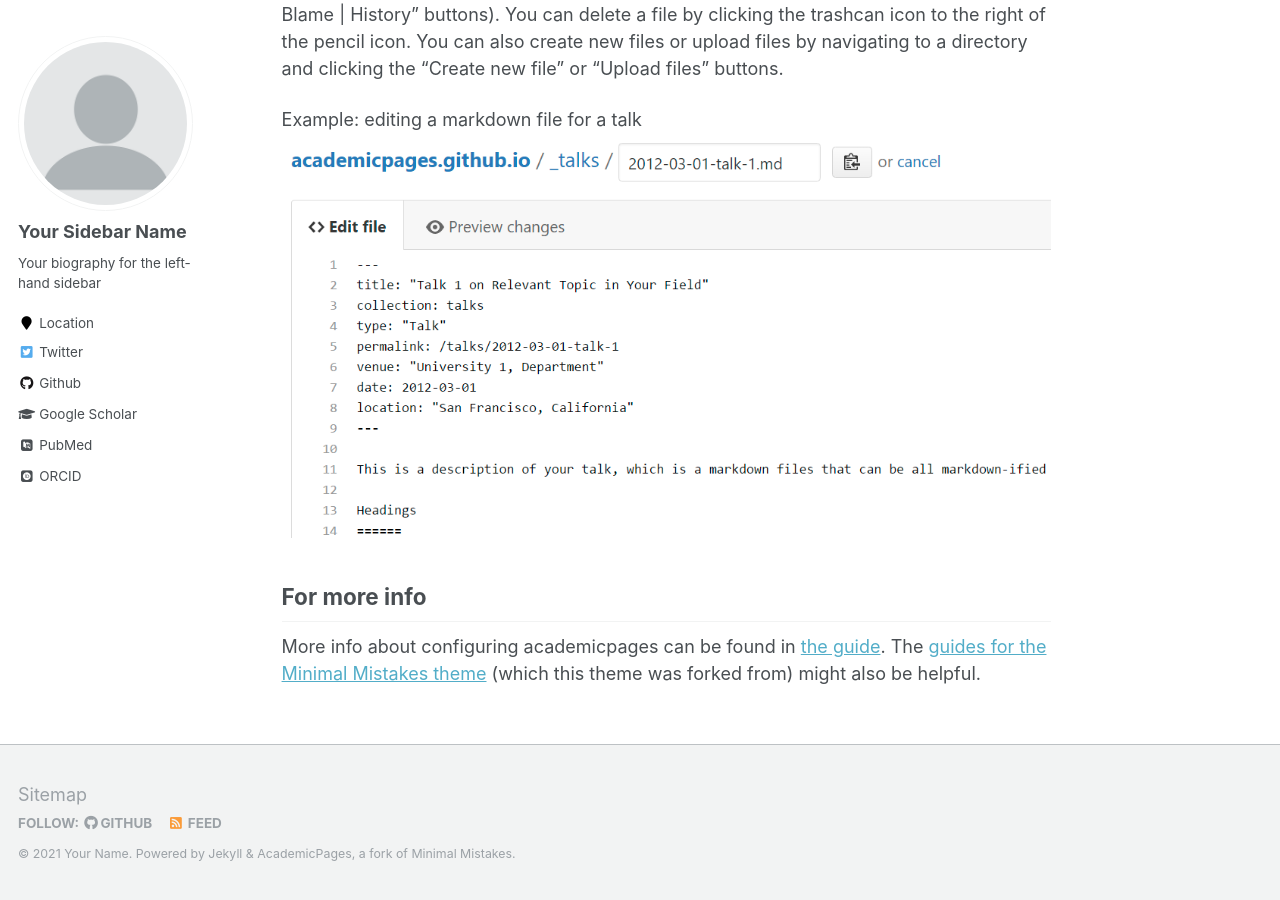
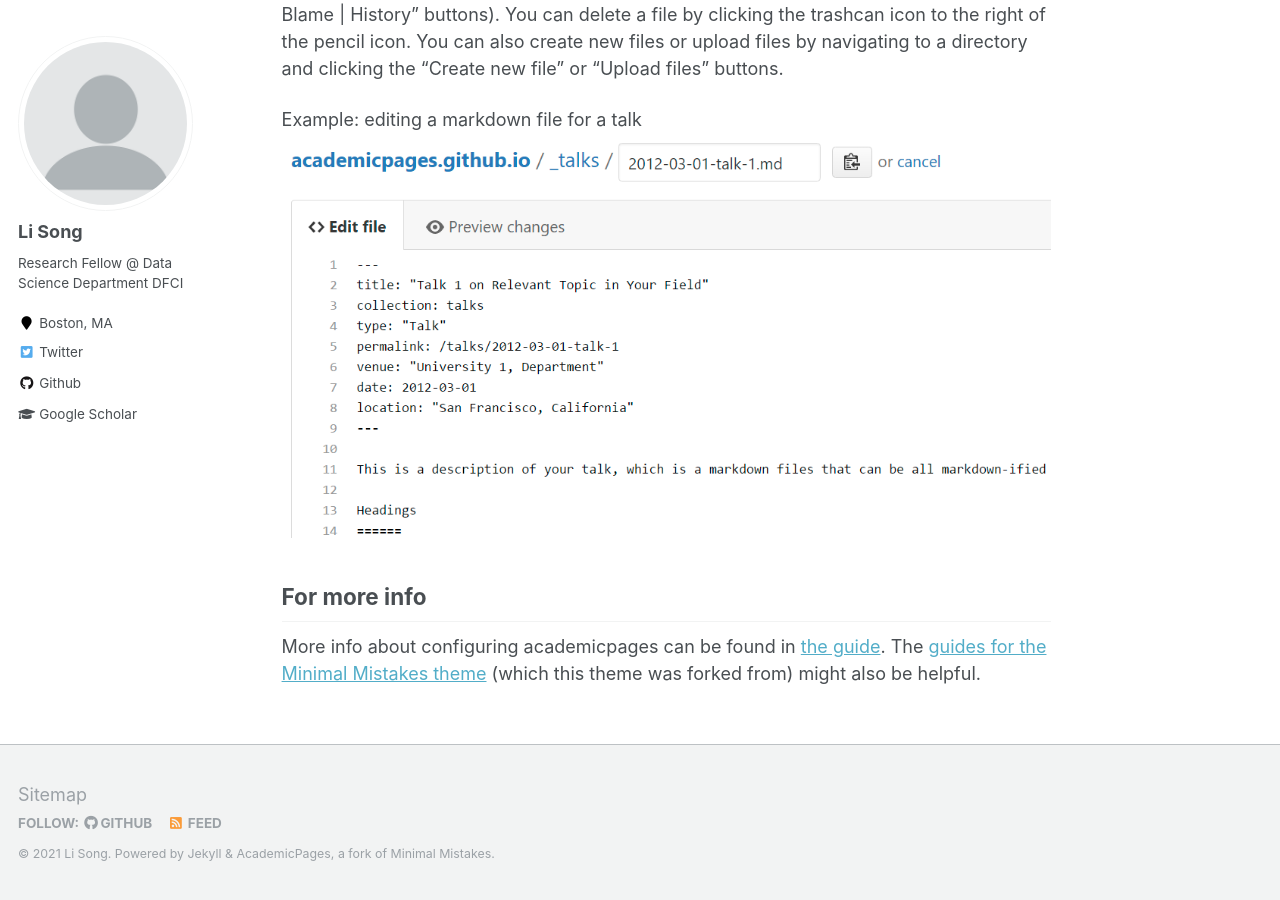
Before and after one commit to mourisl/mourisl.github.io, a Jekyll site: the page built from _pages/about.md, in a window 1280 px wide and 900 px high, scrolled down 2463 px. Built offline with Jekyll 4.4.1, drawn with Linux system fonts in a browser that asks for light colours; some web fonts are replaced; some of the changed text lies outside the part shown.

Commit message:
update config

```diff
--- a/_config.yml
+++ b/_config.yml
@@ -7,13 +7,13 @@
 
 # Site Settings
 locale                   : "en-US"
-title                    : "Your Name / Site Title"
+title                    : "Li Song"
 title_separator          : "-"
-name                     : &name "Your Name"
+name                     : &name "Li Song"
 description              : &description "personal description"
 url                      : https://academicpages.github.io # the base hostname & protocol for your site e.g. "https://mmistakes.github.io"
 baseurl                  : "" # the subpath of your site, e.g. "/blog"
-repository               : "academicpages/academicpages.github.io"
+repository               : "mourisl/mourisl.github.io"
 teaser                   :  # filename of teaser fallback teaser image placed in /images/, .e.g. "500x300.png"
 breadcrumbs              : false # true, false (default)
 words_per_minute         : 160
@@ -80,13 +80,13 @@ analytics:
 
 # Site Author
 author:
-  name             : "Your Sidebar Name"
+  name             : "Li Song"
   avatar           : "profile.png"
-  bio              : "Your biography for the left-hand sidebar"
-  location         : "Location"
+  bio              : "Research Fellow @ Data Science Department DFCI"
+  location         : "Boston, MA"
   employer         :
-  pubmed           : "https://www.ncbi.nlm.nih.gov/pubmed/?term=john+snow"
-  googlescholar    : "http://yourfullgooglescholarurl.com"
+  pubmed           :
+  googlescholar    : "https://scholar.google.com/citations?user=X0n7vEEAAAAJ"
   email            :
   researchgate     :  # example: "https://www.researchgate.net/profile/yourprofile"
   uri              :
@@ -96,20 +96,20 @@ author:
   flickr           :
   facebook         :
   foursquare       :
-  github           : "academicpages"
+  github           : "mourisl"
   google_plus      :
   keybase          :
   instagram        :
   impactstory      : #"https://profiles.impactstory.org/u/xxxx-xxxx-xxxx-xxxx"
   lastfm           :
   linkedin         :
-  orcid            : "http://orcid.org/yourorcidurl"
+  orcid            :
   pinterest        :
   soundcloud       :
   stackoverflow    : # http://stackoverflow.com/users/123456/username
   steam            :
   tumblr           :
-  twitter          : "replacethistwitterhandle"
+  twitter          : "mourisl"
   vine             :
   weibo            :
   xing             :
```
